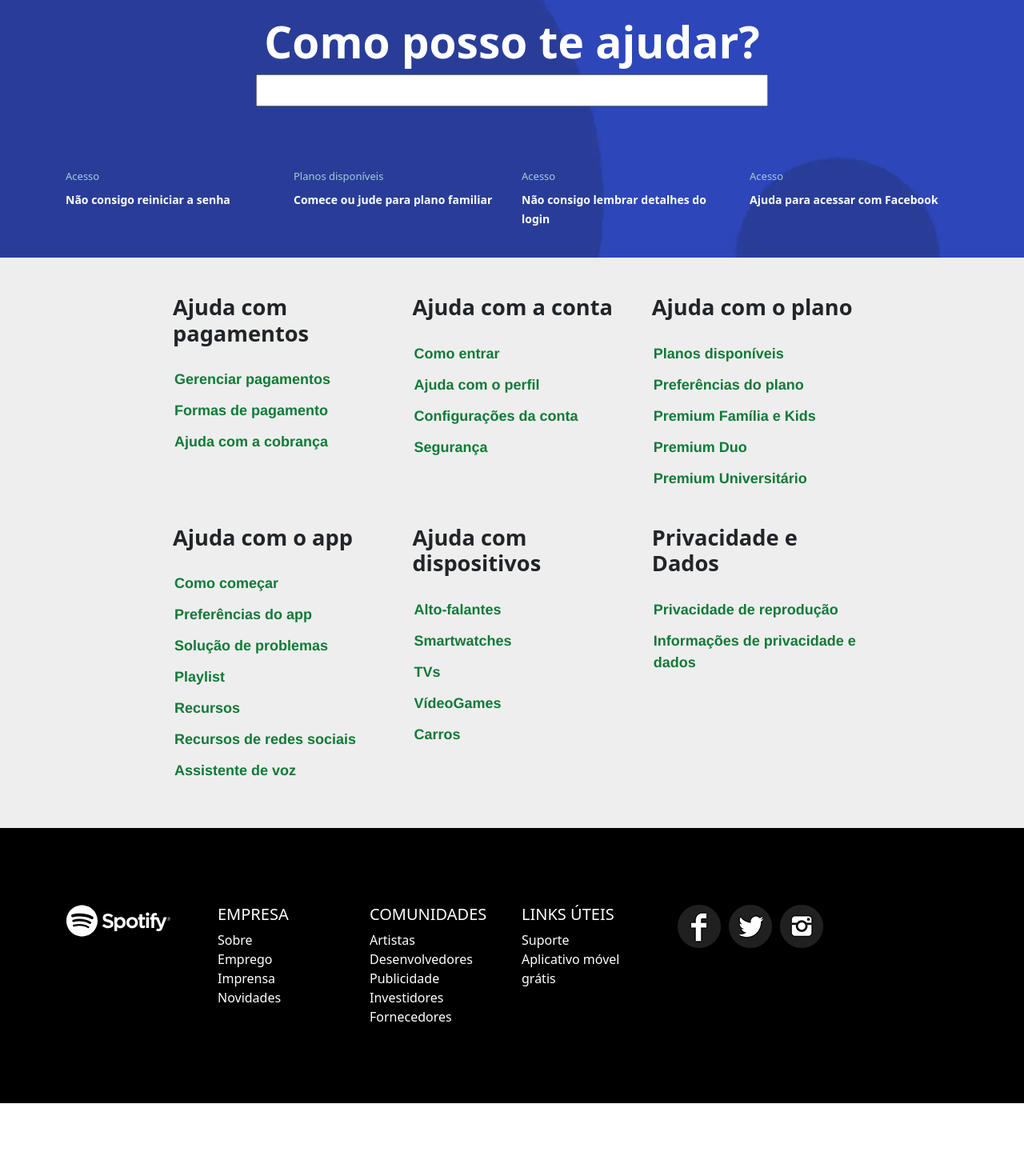
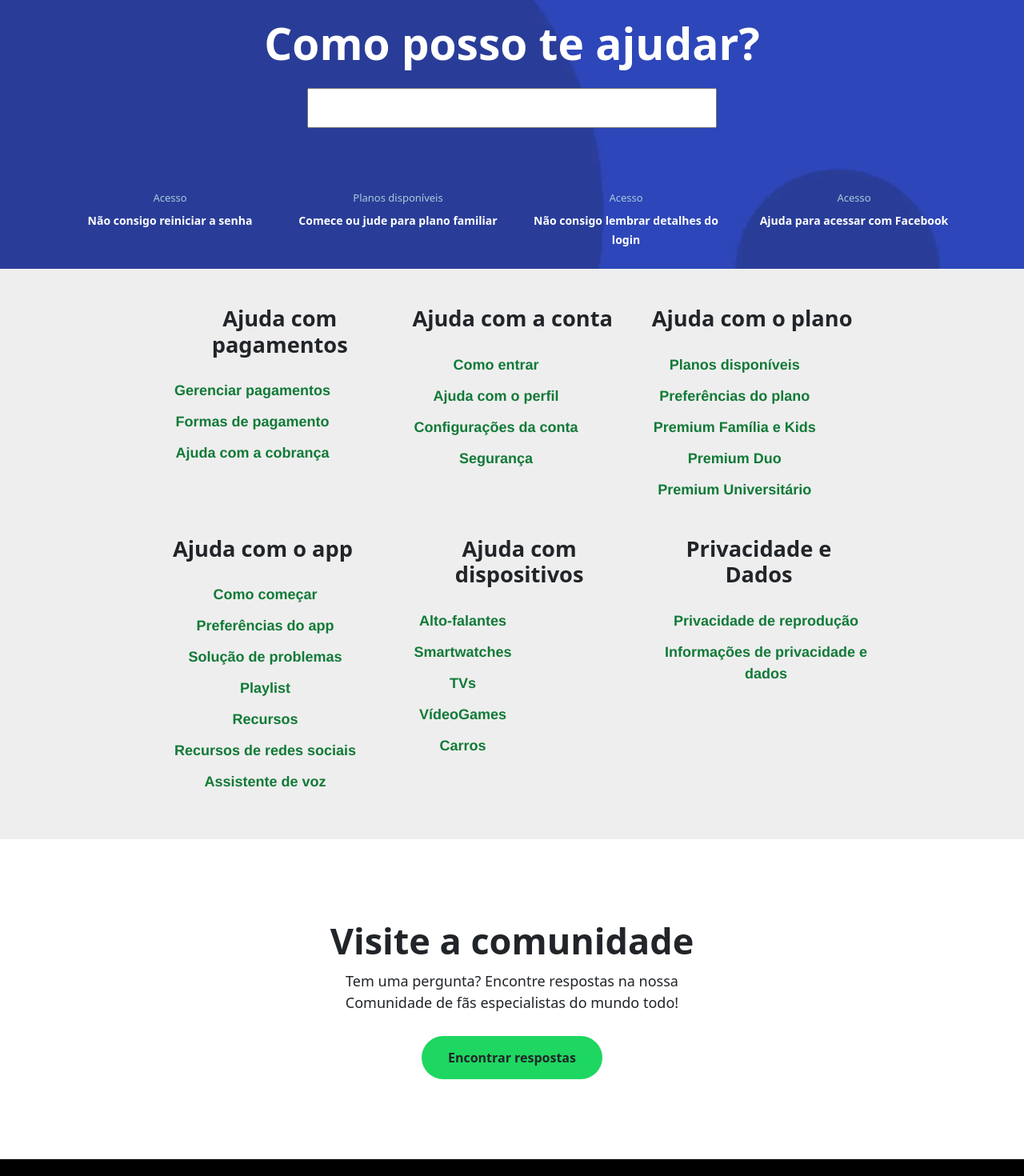
Before and after one commit to RodrigoLuna97/spotify-vue, a Vue app: page /suporte in a window 1280 px wide. Shown: the part 158-1628 px from the top of the page at 80% size. Before the commit the page ends 1537 px from the top, so only its background shows below. Built offline with nearby package versions, Linux system fonts and the light colour scheme.

Commit message:
visitea comunidade

```diff
--- a/src/components/CapaPremium.vue
+++ b/src/components/CapaPremium.vue
@@ -36,8 +36,7 @@
 	padding: 10px 65px;
 	text-transform: uppercase;
 	margin: 5px;
-	transition: background 0.4s, color 0.4s;
-
+	transition:  0.4s, color 0.4s;
     font-weight: bold;
 }
 .btn-1{
--- a/src/components/CapaSuporte.vue
+++ b/src/components/CapaSuporte.vue
@@ -68,6 +68,7 @@
     font-weight: bold;
     color: white;
     padding-top: 60px;
+    padding-bottom: 15px;
     text-align: center;
 }
 
@@ -75,8 +76,9 @@
     align-self: center;
 }
 .form-group {
-  width: 50vw;
-  height: 40px;
+  width: 40vw;
+  height: 50px;
+
 }
 
 .row{
--- a/src/components/ContentPremiumPlanos.vue
+++ b/src/components/ContentPremiumPlanos.vue
@@ -5,6 +5,7 @@
           <p>Escute sem limites no seu celular, caixa de som ou outro dispositivo.</p>
 
           <div class="row row-cols-1 row-cols-md-3 mb-3 text-center">
+
             <div class="col-lg-3 individual">
                 <div class="card mb-4 rounded-3 shadow-sm">
                     <h3>Individual</h3>
@@ -86,6 +87,7 @@
     background-color: #EFEFEF;
     padding: 60px;
     display: flex;
+
 }
  h1{
     text-align: center;
@@ -95,6 +97,7 @@
 p{
     text-align: center;
 }
+
 .btn{
 	color: rgb(255, 254, 254);
 	border-radius: 500px;
@@ -110,5 +113,8 @@
 ul{
     height: 400px;
 }
+li{
+    list-style: '✓';
+}
 
 </style>
--- /dev/null
+++ b/src/components/VisiteSuporte.vue
@@ -0,0 +1,48 @@
+<template>
+  <div class="section">
+
+    <div class="container">
+        <h1>Visite a comunidade</h1>
+        <p>Tem uma pergunta? Encontre respostas na nossa Comunidade de fãs especialistas do mundo todo!</p>
+        <button class="btn">Encontrar respostas</button>
+    </div>
+  </div>
+</template>
+
+<script>
+export default {
+    name:"VisiteSuporte"
+}
+</script>
+
+<style>
+.section {
+    display: flex;
+    background: #FFFFFF;
+    padding: 100px;
+}
+.container{
+    text-align: center;
+}
+h1{
+    font-weight: 700;
+    font-size: 45px;
+}
+p{
+    font-weight: 500;
+    padding-bottom: 18px;
+    font-size: 18px;
+    max-width: 500px;
+    margin: 10px auto 10px;
+}
+
+.btn{
+	position: relative;
+    background-color: #1ed760;
+    border-radius: 500px;
+    font-size: inherit;
+    padding: 14px 32px;
+    font-weight: 700;
+
+}
+</style>
--- a/src/views/Suporte.vue
+++ b/src/views/Suporte.vue
@@ -1,6 +1,7 @@
 <template>
     <CapaSuporte />
     <CategoriaSuporte />
+    <VisiteSuporte />
     <Footer />
 </template>
 
@@ -9,12 +10,15 @@
 import CapaSuporte from '../components/CapaSuporte.vue'
 import CategoriaSuporte from '../components/CategoriaSuporte.vue'
 import Footer from '../components/Footer.vue'
+import VisiteSuporte from '../components/VisiteSuporte.vue'
 export default {
     name:"Suporte",
     components: {
        CapaSuporte,
         CategoriaSuporte,
-        Footer
+        VisiteSuporte,
+        Footer,
+
     }
 }
 
```
